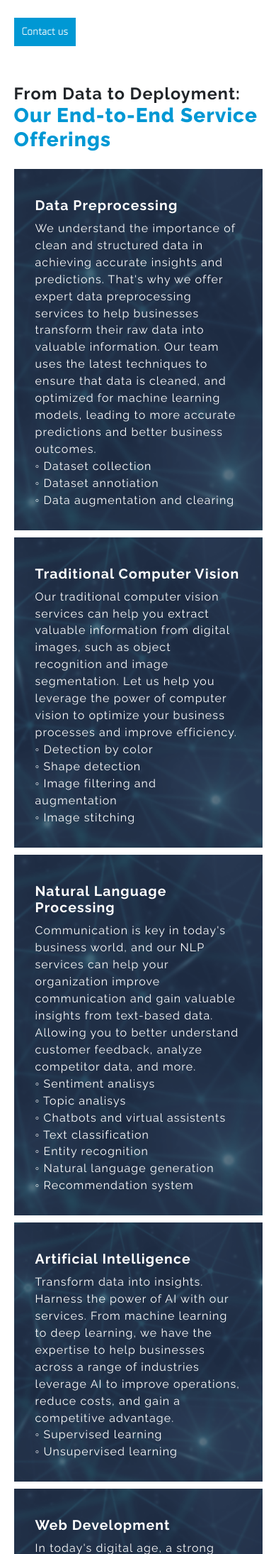
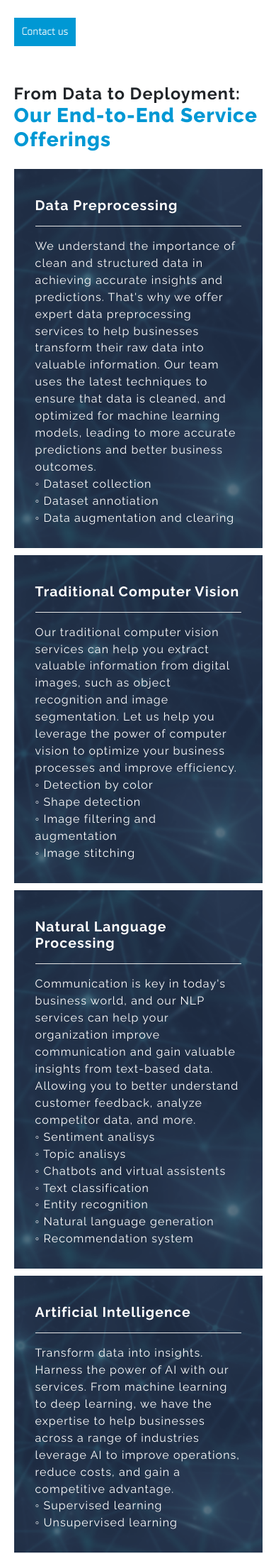
Before and after one commit to Skeibol/LogicLane-Web, a PHP site: page / in a window 390 px wide. Shown: the part 1566-3755 px from the top of the page at 71% size. Run offline with PHP 8.4, Linux system fonts and the light colour scheme.

Commit message:
Merge branch 'main' of https://gitlab.com/big-projects1/lipikweb2
# Conflicts:
#	css/style.css

```diff
--- a/css/style-768.css
+++ b/css/style-768.css
@@ -174,6 +174,10 @@
     text-align: left !important;
   }
 
+  .card-box hr {
+    background-color: white;
+    display: block;
+  }
 
   .shrink {
     height: auto !important;
```
